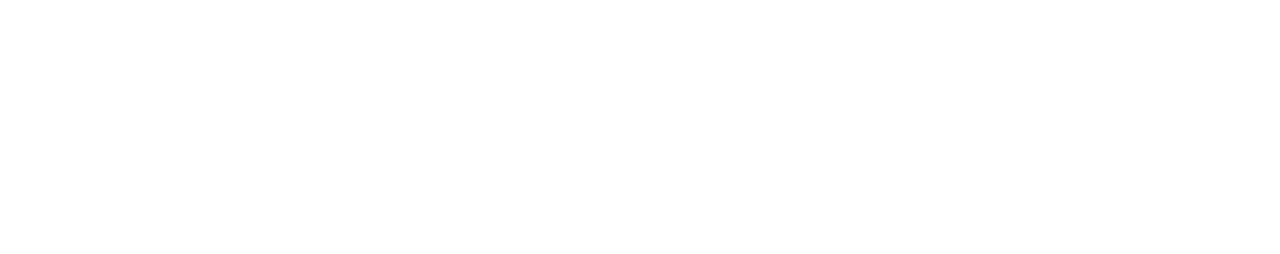
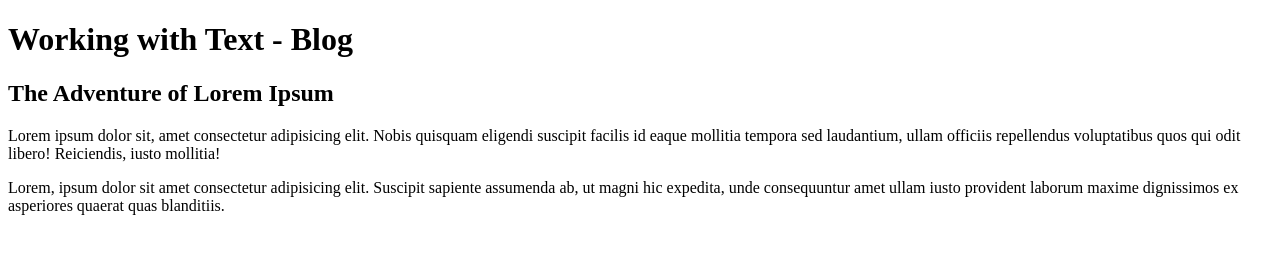
Before and after one commit to 4x4Cde/TOP---Working-with-Text, a plain HTML site: page index.html in a window 1280 px wide. Drawn offline with Linux system fonts and the light colour scheme.

Commit message:
Added a second heading and a couple of paragraph with dummy text.

```diff
--- a/index.html
+++ b/index.html
@@ -6,7 +6,10 @@
     </head>
 
     <body>
-
+        <h1>Working with Text - Blog</h1>
+        <h2>The Adventure of Lorem Ipsum</h2>
+        <p>Lorem ipsum dolor sit, amet consectetur adipisicing elit. Nobis quisquam eligendi suscipit facilis id eaque mollitia tempora sed laudantium, ullam officiis repellendus voluptatibus quos qui odit libero! Reiciendis, iusto mollitia!</p>
+        <p>Lorem, ipsum dolor sit amet consectetur adipisicing elit. Suscipit sapiente assumenda ab, ut magni hic expedita, unde consequuntur amet ullam iusto provident laborum maxime dignissimos ex asperiores quaerat quas blanditiis.</p>
     </body>
 
 </html>
```
